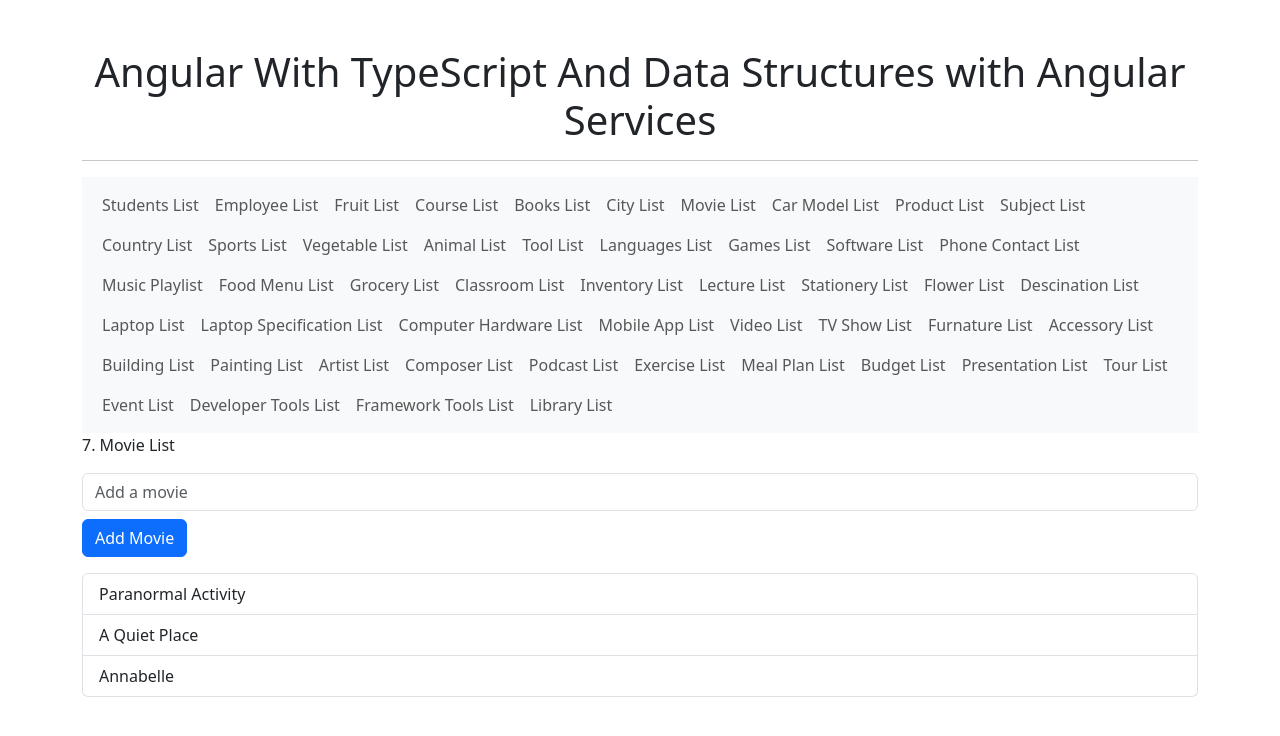
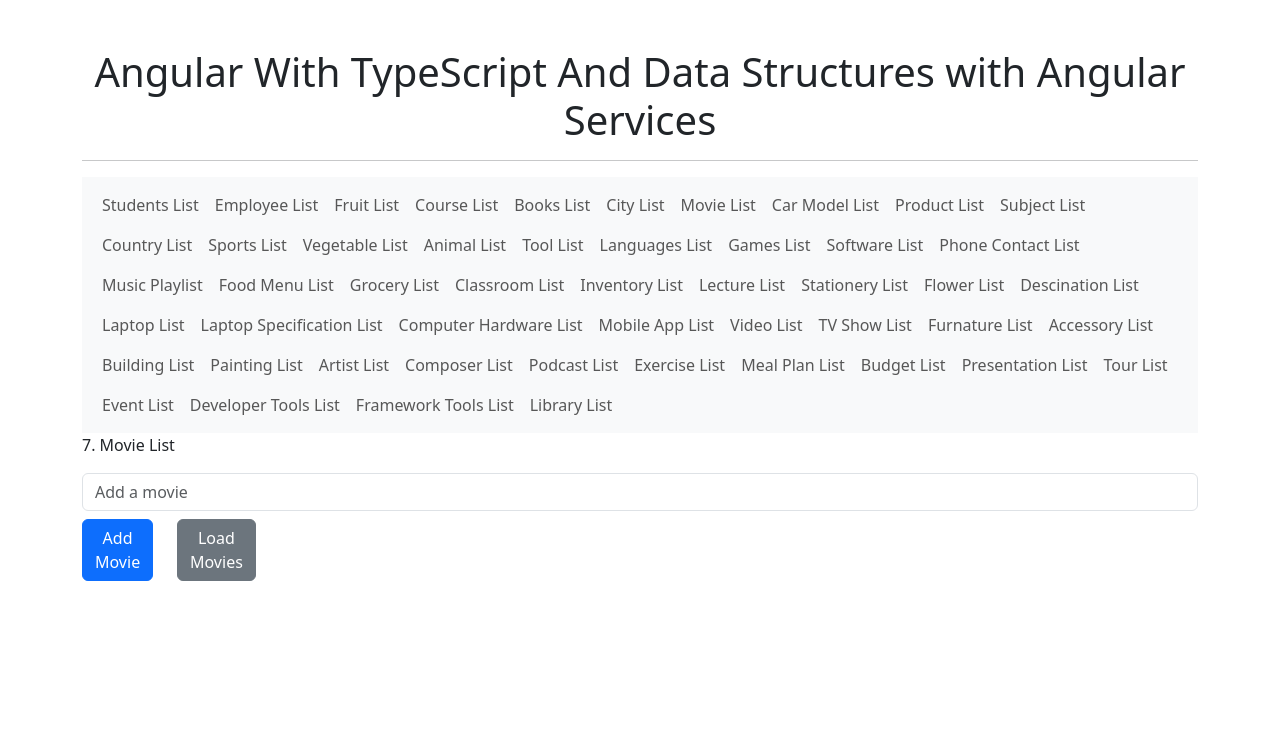
Before and after one commit to muningg/Angular_With_TypeScript_And_Data_Structures, an Angular app: page /movie-list in a window 1280 px wide. Shown: the top 736 px of the page. Built offline with nearby package versions, Linux system fonts and the light colour scheme.

Commit message:
feat(movie-list-service): add service to load movie list

```diff
--- a/src/app/components/movie-list/movie-list.component.html
+++ b/src/app/components/movie-list/movie-list.component.html
@@ -1,8 +1,14 @@
 <p>7. Movie List</p>
 <input type="text" class="form-control" [(ngModel)]="newMovie" placeholder="Add a movie" />
 
-<button class="btn btn-primary mt-2" (click)="addMovie()">Add Movie</button>
-
+<div class="row">
+  <div class="col-sm-1">
+    <button class="btn btn-primary mt-2" (click)="addMovie()">Add Movie</button>
+  </div>
+  <div class="col-sm-1">
+    <button class="btn btn-secondary mt-2" (click)="provideMoviesList()">Load Movies</button>
+  </div>
+</div>
 <ul class="mt-3 list-group">
   <li class="list-group-item" *ngFor="let movie of movies">
     {{movie}}
--- a/src/app/components/movie-list/movie-list.component.ts
+++ b/src/app/components/movie-list/movie-list.component.ts
@@ -1,4 +1,5 @@
 import { Component } from '@angular/core';
+import { MovieListService } from './movie-list.service';
 
 @Component({
   selector: 'app-movie-list',
@@ -6,13 +7,18 @@ import { Component } from '@angular/core';
   styleUrl: './movie-list.component.css'
 })
 export class MovieListComponent {
-  movies: string[] = ['Paranormal Activity', 'A Quiet Place', 'Annabelle'];
+  movies: string[] = [];
   newMovie: string = '';
+
+  constructor(private movieListService: MovieListService) { }
 
   addMovie() {
     if (this.newMovie.trim()) {
-      this.movies.push(this.newMovie);
+      this.movieListService.addMovie(this.newMovie);
       this.newMovie = '';
     }
   }
+  provideMoviesList() {
+    this.movies = this.movieListService.loadMovies();
+  }
 }
--- /dev/null
+++ b/src/app/components/movie-list/movie-list.service.ts
@@ -0,0 +1,17 @@
+import { Injectable } from '@angular/core';
+
+@Injectable({
+  providedIn: 'root'
+})
+export class MovieListService {
+
+  movies: string[] = ['Paranormal Activity', 'A Quiet Place', 'Annabelle'];
+
+  loadMovies() {
+    return this.movies;
+  }
+
+  addMovie(movie: string) {
+    this.movies.push(movie);
+  }
+}
```
Also changed, not shown: 1 other file (tests, documents, lock files or other folders).
